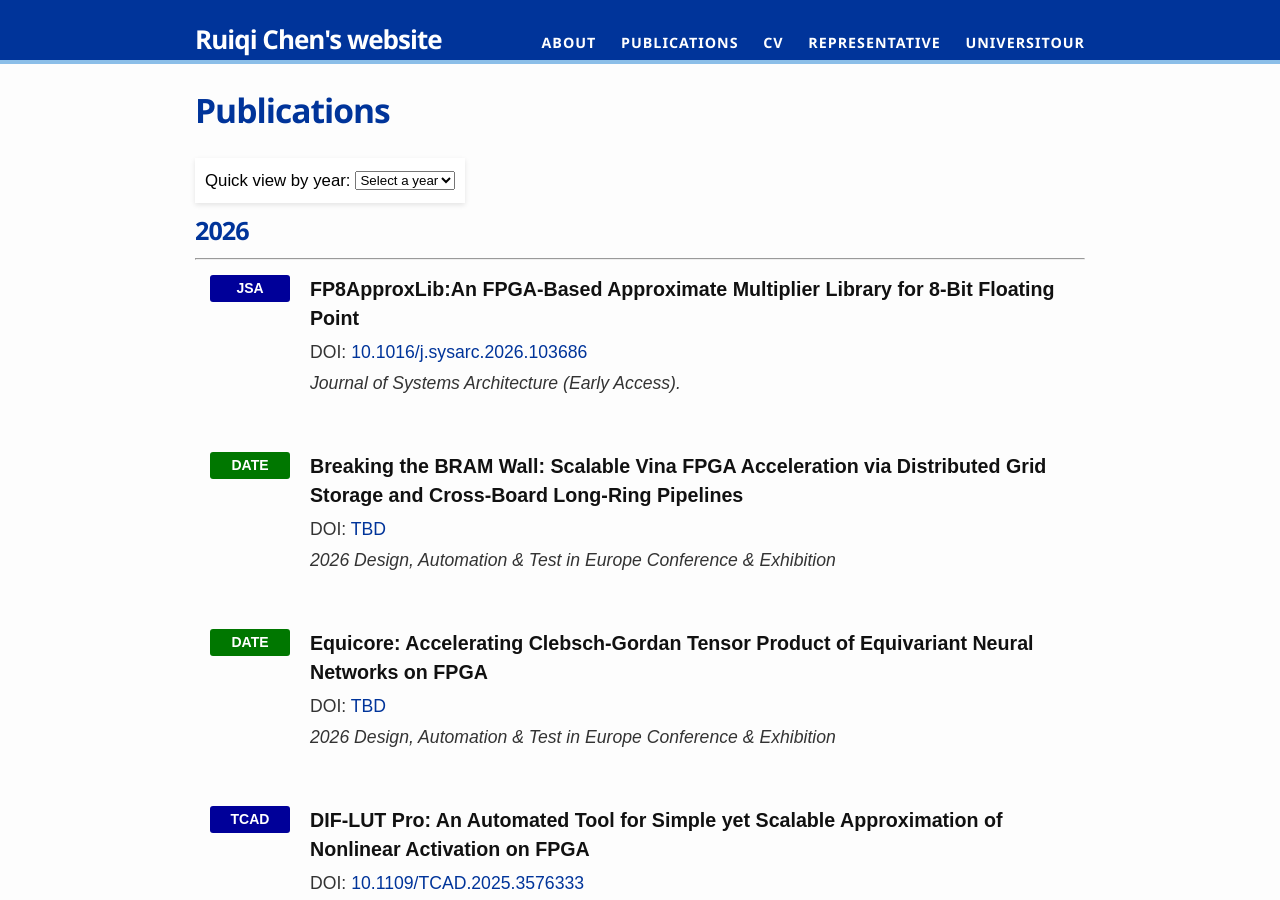
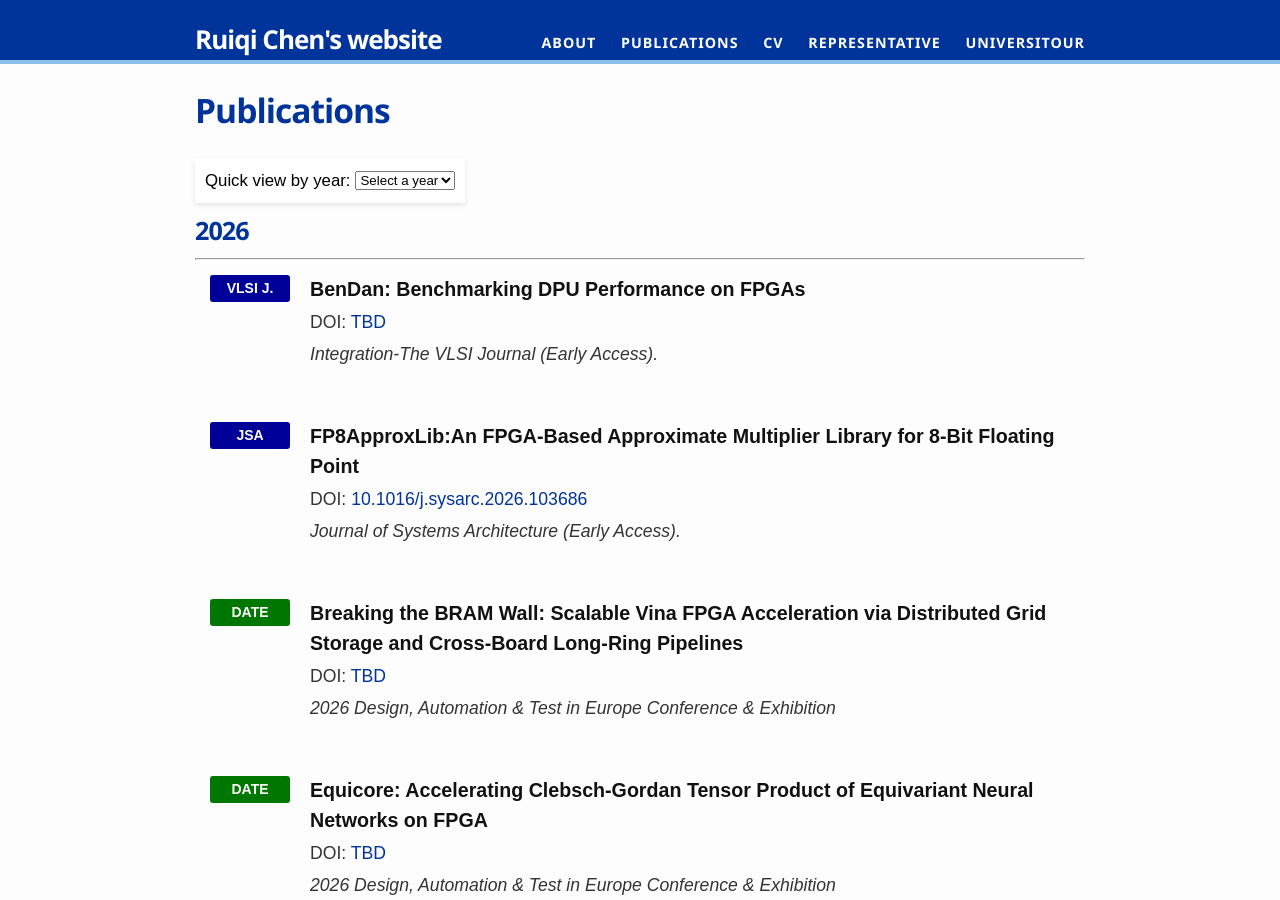
Before and after one commit to ruiqichen7/ruiqichen7.github.io, a Jekyll site: the page built from publications.md, in a window 1280 px wide and 900 px high. Built offline with Jekyll 4.4.1, drawn with Linux system fonts in a browser that asks for light colours.

Commit message:
update pub

```diff
--- a/publications.md
+++ b/publications.md
@@ -22,6 +22,29 @@ permalink: /publications/
 2026
 ======
 ------
+<div style="padding: 15px; margin-bottom: 20px; display: flex;">
+  <div style="flex: 0 0 80px;">
+    <span
+      style="
+        display: inline-block;
+        width: 80px;
+        box-sizing: border-box;
+        text-align: center;
+        background-color: #009;
+        color: #fff;
+        padding: 3px 8px;
+        font-size: 14px;
+        font-weight: bold;
+        border-radius: 3px;
+      ">VLSI J.</span>
+    </div>
+    <div style="flex: 1; padding-left: 20px;">
+        <h3 style="margin: 0;font-style: normal;font-weight: 600;">BenDan: Benchmarking DPU Performance on FPGAs</h3>
+        <p style="margin: 5px 0;">DOI: <a href="https://www.sciencedirect.com/journal/integration" >TBD</a></p>
+        <p style="margin: 5px 0;"><i> Integration-The VLSI Journal (Early Access).</i></p>
+    </div>
+</div>
+
 <div style="padding: 15px; margin-bottom: 20px; display: flex;">
   <div style="flex: 0 0 80px;">
     <span
```
Also changed, not shown: index.html (+8 -8 lines).
